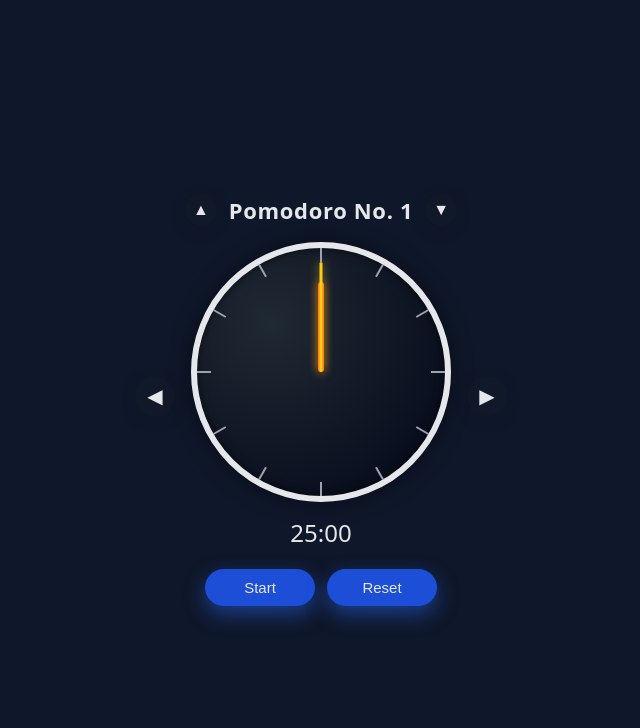
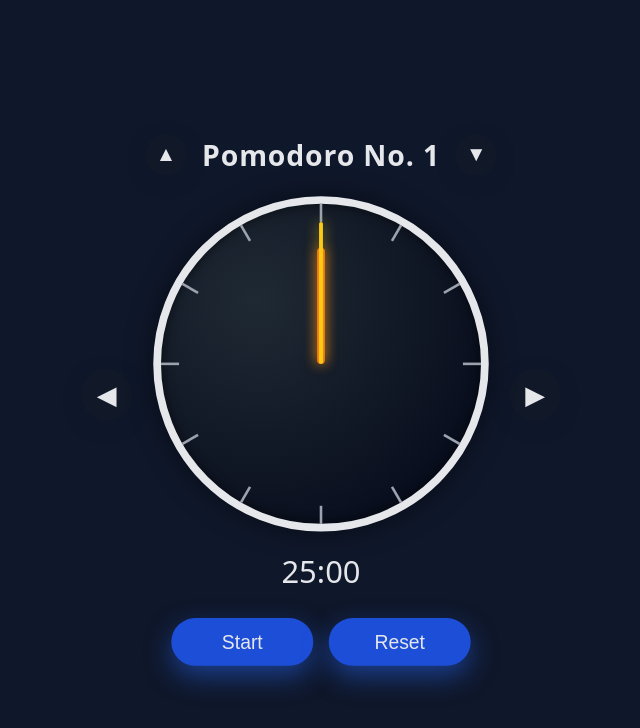
Before and after one commit to michael2012z/myPomodoro, a browser extension: page ver2/index.html in a window 1280 px wide. Shown: the whole page, without its empty margins (319-959 px from the left). Drawn offline with Linux system fonts and the light colour scheme.

Commit message:
UI scale

```diff
--- a/ver2/index.html
+++ b/ver2/index.html
@@ -6,7 +6,7 @@
   <link rel="stylesheet" href="main.css" />
 </head>
 <body>
-  <div class="app-container">
+  <div id="ui-root" class="app-container">
     <div class="mode-row">
       <button id="mode-up" class="mode-btn">▲</button>
       <h1 id="title" class="title">Pomodoro No. 1</h1>
--- a/ver2/main.css
+++ b/ver2/main.css
@@ -105,6 +105,11 @@ body {
   height: 260px;
 }
 
+#ui-root {
+  transform-origin: center center;
+}
+
+
 /* Time label / controls */
 
 .time-label {
--- a/ver2/main.js
+++ b/ver2/main.js
@@ -3,6 +3,9 @@ import { CONFIG } from "./config.js";
 import { createTimeEngine } from "./timeEngine.js";
 
 const timeEngine = createTimeEngine(CONFIG);
+const uiRoot = document.getElementById("ui-root");
+let baseUiSize = null;  // will be measured once
+
 
 // Styles are objects from config.styles[]
 // Each styleDefinition MUST implement:
@@ -162,6 +165,25 @@ function changeFunction(delta) {
   render();
 }
 
+function updateScale() {
+  if (!uiRoot) return;
+
+  // Target size: 60% of the smaller viewport side
+  const vw = window.innerWidth;
+  const vh = window.innerHeight;
+  const targetSize = Math.min(vw, vh) * 0.6;
+
+  // Measure the "natural" size of the UI once (Version 2 layout)
+  if (baseUiSize === null) {
+    const rect = uiRoot.getBoundingClientRect();
+    baseUiSize = Math.min(rect.width, rect.height) || 1;
+  }
+
+  const scale = targetSize / baseUiSize;
+  uiRoot.style.transform = `scale(${scale})`;
+}
+
+
 modeUpBtn.addEventListener("click", () => changeFunction(1));
 modeDownBtn.addEventListener("click", () => changeFunction(-1));
 
@@ -171,3 +193,6 @@ activateStyle(currentStyleIndex);
 timeEngine.setFunction(getCurrentFunction());
 updateTitle();
 render();
+
+updateScale();                         // <--- add this
+window.addEventListener("resize", updateScale); // <--- and this
```
